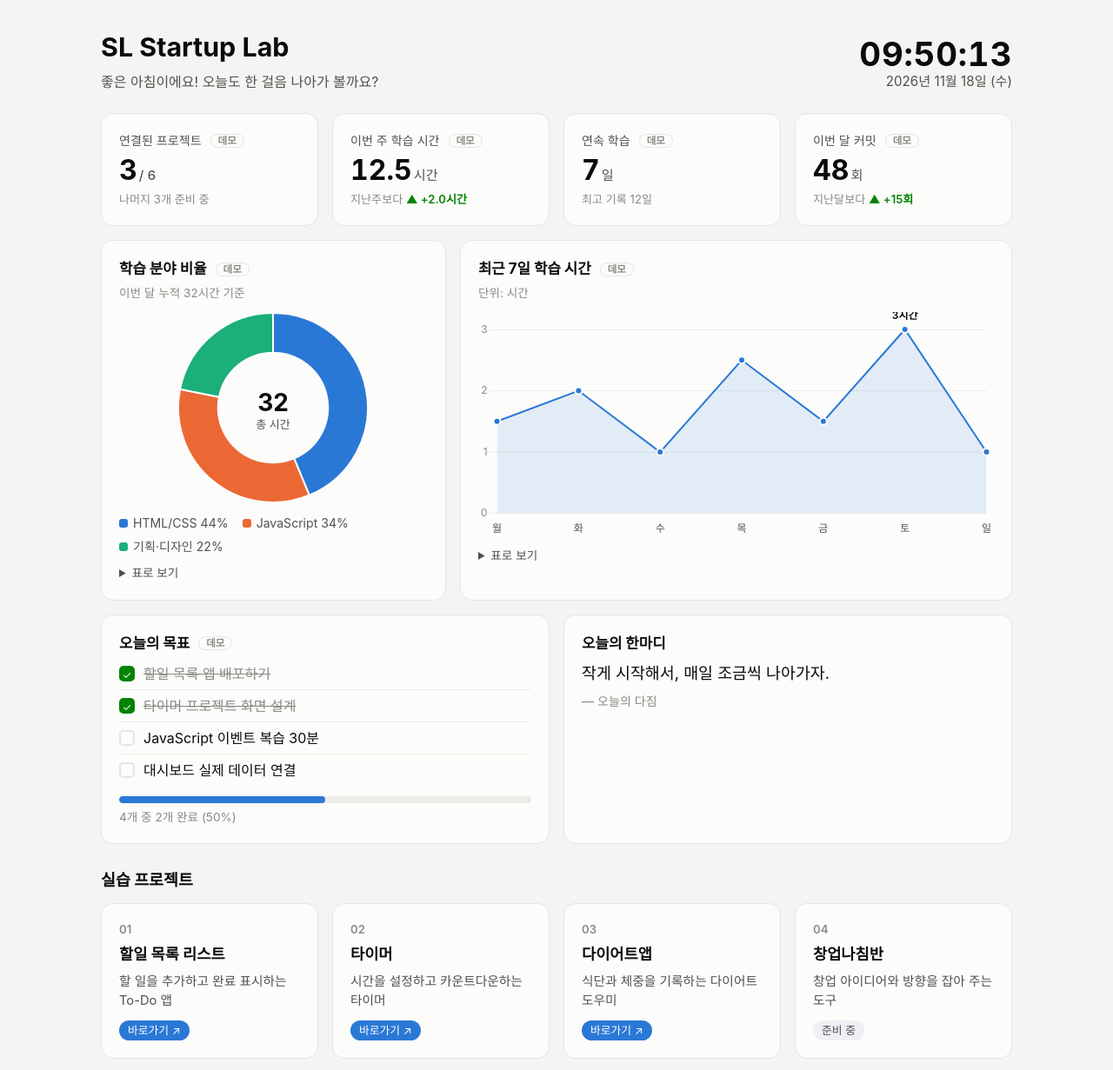
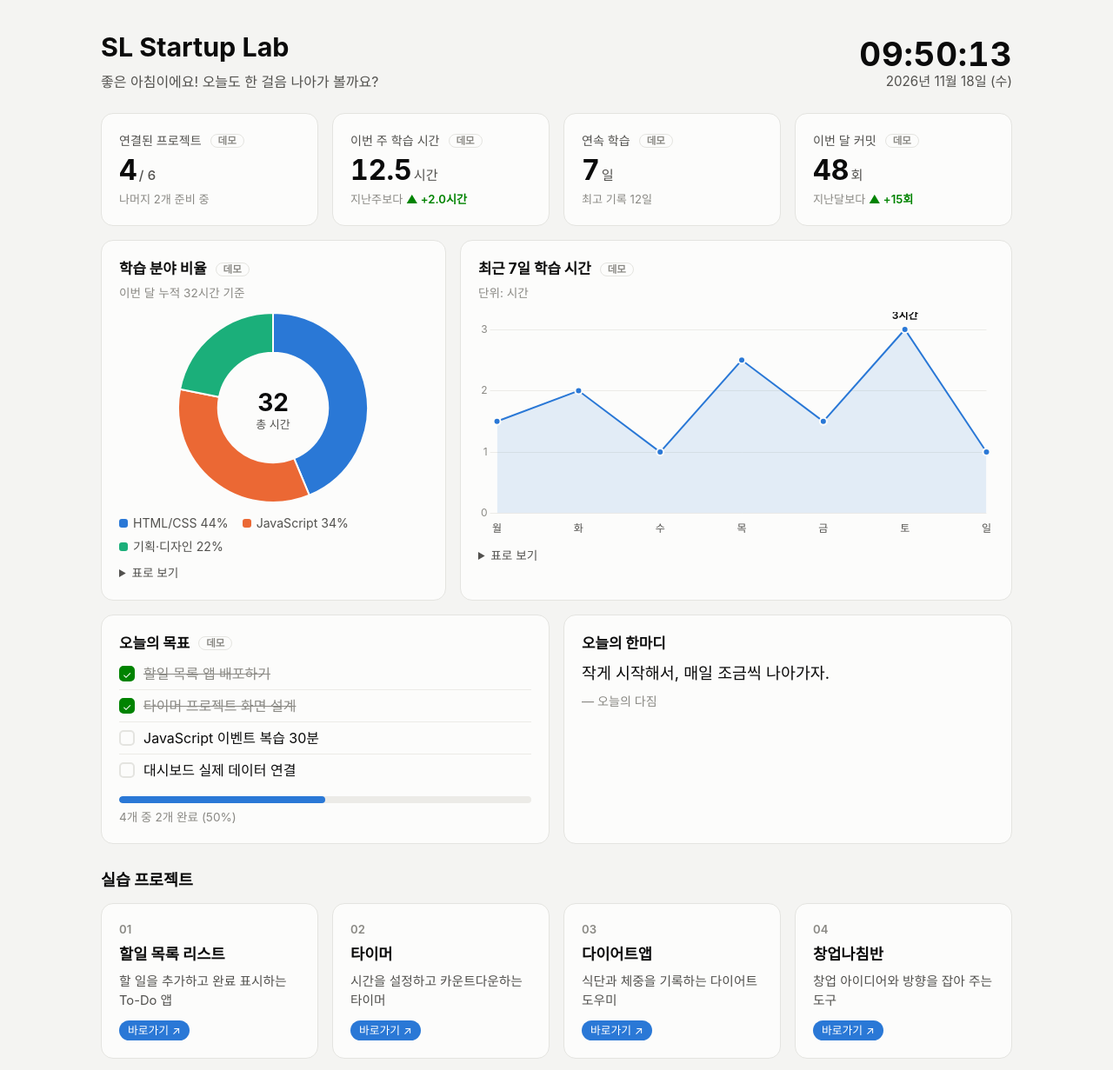
Before and after one commit to sl-startup-lab/sl-startup-lab.github.io, a plain HTML site: page index.html in a window 1280 px wide. Shown: the top 1231 px of the page at 87% size. Drawn offline with nearby package versions, Linux system fonts and the light colour scheme.

Commit message:
Link startup compass card to startcompass.github.io
Co-Authored-By: Claude Opus 5.5 <noreply@anthropic.com>

```diff
--- a/index.html
+++ b/index.html
@@ -242,12 +242,12 @@
       </a>
     </li>
     <li>
-      <div class="card disabled" aria-disabled="true">
+      <a class="card" href="https://startcompass.github.io/" target="_blank" rel="noopener">
         <span class="num">04</span>
         <h3>창업나침반</h3>
         <p>창업 아이디어와 방향을 잡아 주는 도구</p>
-        <span class="badge">준비 중</span>
-      </div>
+        <span class="badge live">바로가기 ↗</span>
+      </a>
     </li>
     <li>
       <div class="card disabled" aria-disabled="true">
@@ -278,7 +278,7 @@
    ===================================================================== */
 const DASHBOARD = {
   stats: [
-    { label: '연결된 프로젝트', value: 3, unit: '/ 6', note: '나머지 3개 준비 중' },
+    { label: '연결된 프로젝트', value: 4, unit: '/ 6', note: '나머지 2개 준비 중' },
     { label: '이번 주 학습 시간', value: 12.5, unit: '시간', note: '지난주보다', change: '+2.0시간' },
     { label: '연속 학습', value: 7, unit: '일', note: '최고 기록 12일' },
     { label: '이번 달 커밋', value: 48, unit: '회', note: '지난달보다', change: '+15회' },
```
